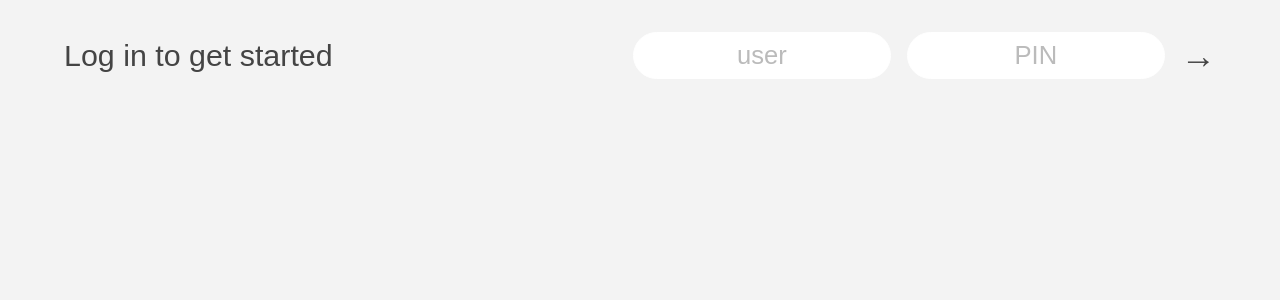
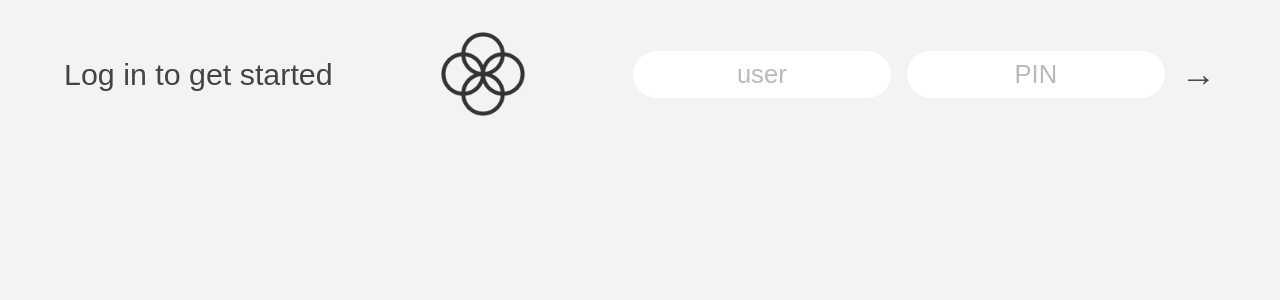
Before and after one commit to HitenVishwakarma/Bankist-App, a React (Create React App) app: page / in a window 1280 px wide. Shown: the top 300 px of the page. Built offline with nearby package versions, Linux system fonts and the light colour scheme.

Commit message:
added image in UI

```diff
--- a/src/App.css
+++ b/src/App.css
@@ -22,6 +22,10 @@
 .welcome {
   font-size: 1.9rem;
   font-weight: 500;
+}
+
+.logo {
+  height: 5.25rem;
 }
 
 .login {
--- a/src/App.js
+++ b/src/App.js
@@ -1,10 +1,12 @@
 import "./App.css";
+import logo from "./images/logo.png";
 
 function App() {
   return (
     <div className="App">
       <nav>
         <p className="welcome">Log in to get started</p>
+        <img src={logo} alt="Logo" className="logo" />
         <form className="login">
           <input
             type="text"
```
Also changed, not shown: src/images/logo.png (added).
